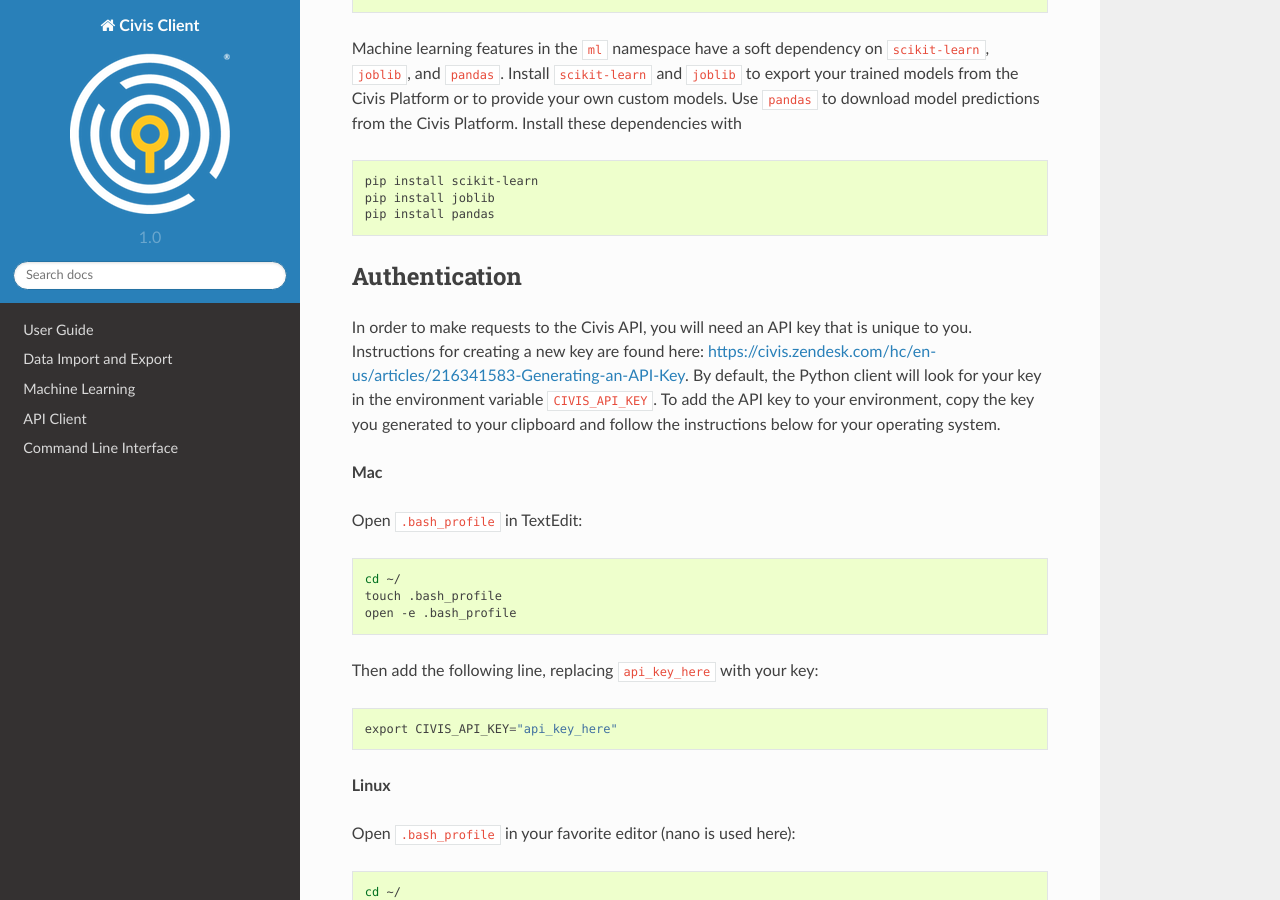
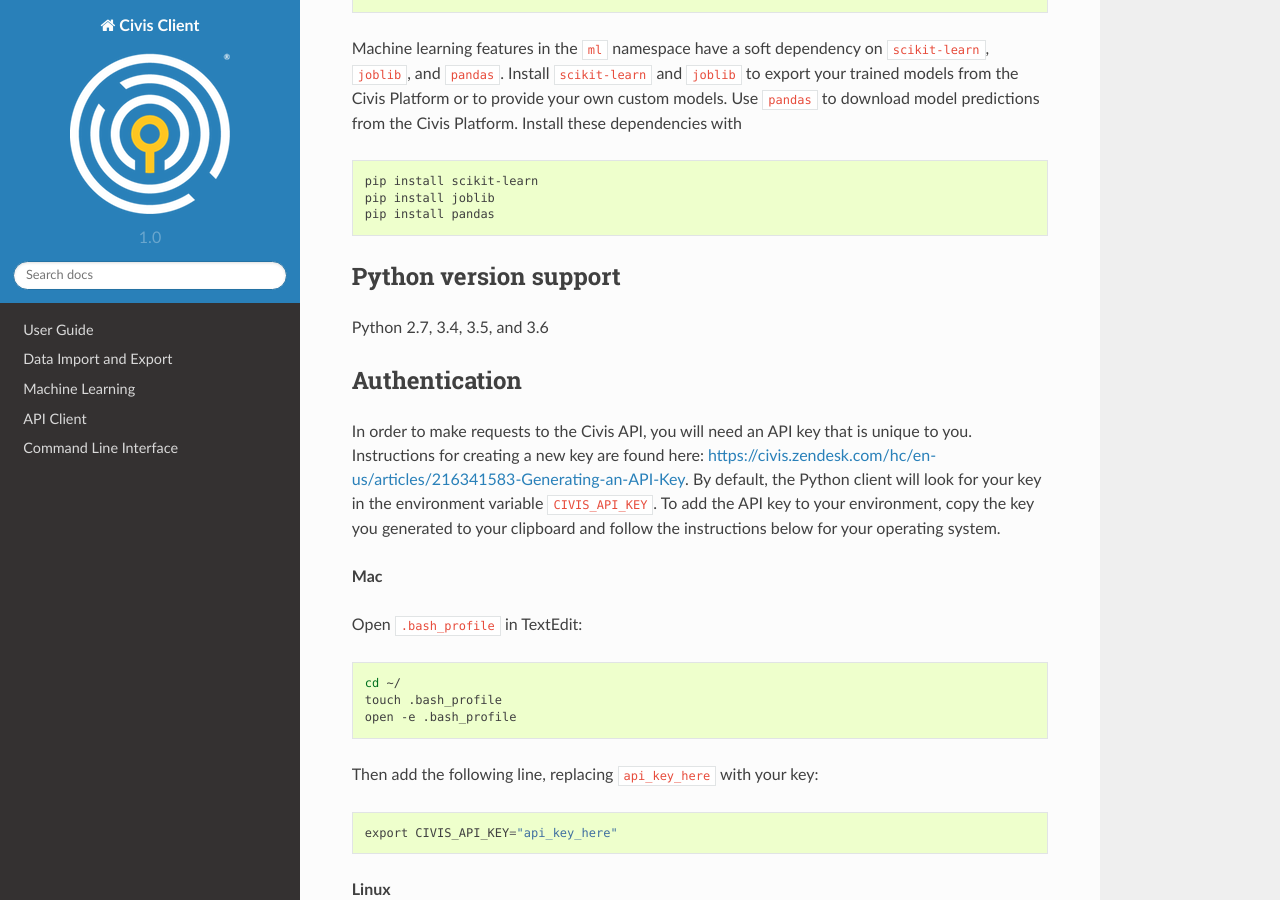
Before and after one commit to civisanalytics/civis-python, a Sphinx documentation site: the page built from docs/source/index.rst, in a window 1280 px wide and 900 px high, scrolled down 704 px. Built offline with Sphinx 7.4.7 and the Read the Docs theme 2.0.0, drawn with Linux system fonts in a browser that asks for light colours.

Commit message:
DOC: Update python support

```diff
--- a/docs/source/index.rst
+++ b/docs/source/index.rst
@@ -47,6 +47,12 @@
    pip install scikit-learn
    pip install joblib
    pip install pandas
+
+
+Python version support
+----------------------
+
+Python 2.7, 3.4, 3.5, and 3.6
 
 
 Authentication
```
